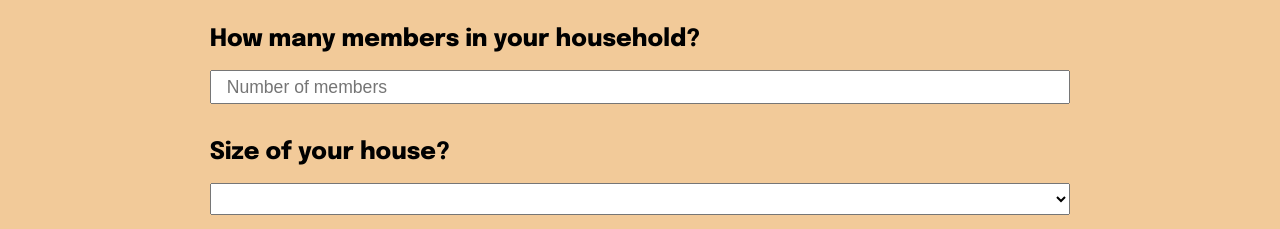
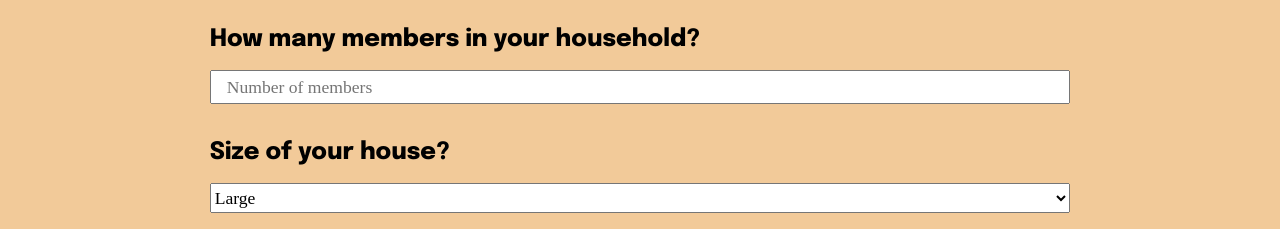
Before and after one commit to knaagar/carbonprint, a plain HTML site: page calculator.html in a window 1280 px wide. Shown: the part 723-952 px from the top of the page. Drawn offline with Linux system fonts and the light colour scheme.

Commit message:
Update style.css

```diff
--- a/style.css
+++ b/style.css
@@ -201,10 +201,16 @@ p a {
   align-items: center;
   justify-content: center;
 }
-#form input, #form select {
+#form input {
   height: 30px;
   padding: 15px;
   outline: none;
+  font-size: 1.1em;
+  font-family: 'Epliogue';
+}
+#form select {
+  height: 30px;
+  font-family: 'Epliogue';
   font-size: 1.1em;
 }
 #form button {
```
